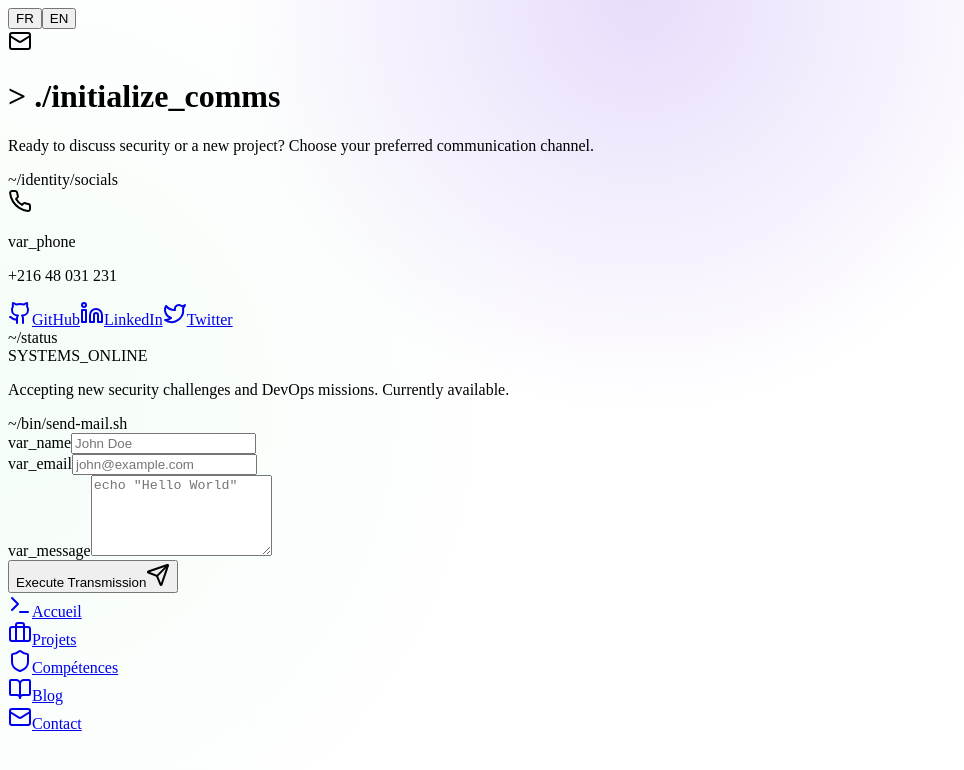
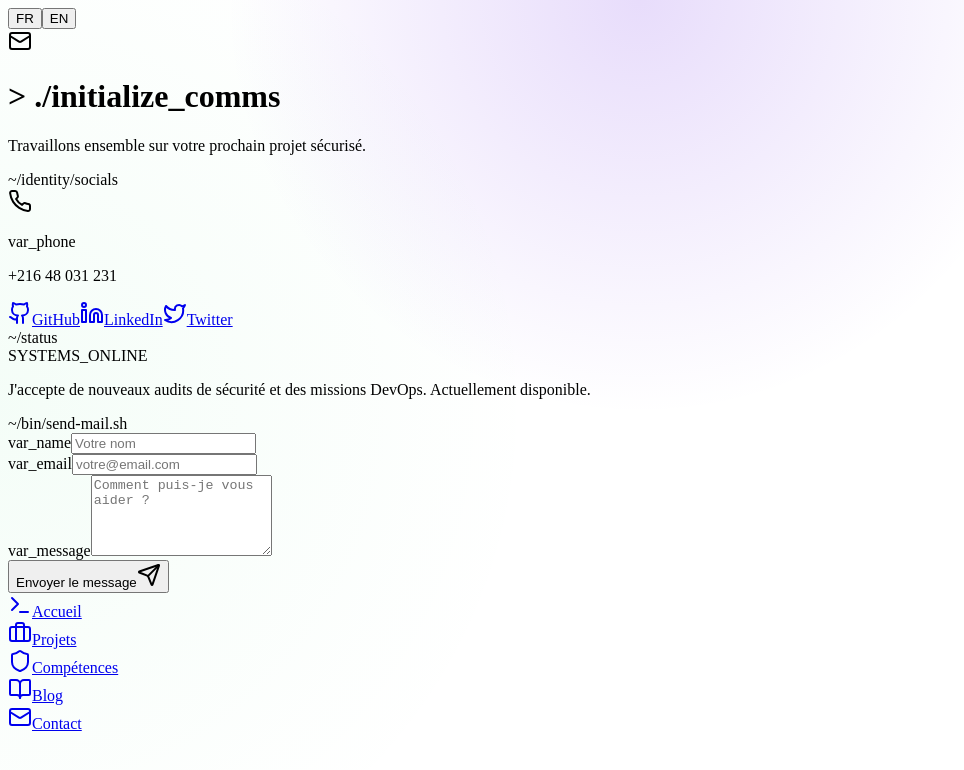
Before and after one commit to hamidbong/hamidbongfolio, a React (Vite) app in the folder client/: page /contact in a window 1280 px wide. Shown: the top 770 px of the page, without its empty margins (0-964 px from the left). Built offline with nearby package versions, Linux system fonts and the light colour scheme; a web font is replaced by a local one.

Commit message:
adding contacts version for english and french

```diff
--- a/client/src/hooks/use-language.tsx
+++ b/client/src/hooks/use-language.tsx
@@ -33,6 +33,9 @@ const translations = {
     "contact.name": "Nom",
     "contact.email": "Email",
     "contact.message": "Message",
+    "contact.placeholder.name": "Votre nom",
+    "contact.placeholder.email": "votre@email.com",
+    "contact.placeholder.message": "Comment puis-je vous aider ?",
     "contact.send": "Envoyer le message",
     "contact.sending": "Envoi en cours...",
     "contact.success": "Message envoyé avec succès !",
@@ -67,6 +70,9 @@ const translations = {
     "contact.name": "Name",
     "contact.email": "Email",
     "contact.message": "Message",
+    "contact.placeholder.name": "Your name",
+    "contact.placeholder.email": "your@email.com",
+    "contact.placeholder.message": "How can I help you?",
     "contact.send": "Send Message",
     "contact.sending": "Sending...",
     "contact.success": "Message sent successfully!",
--- a/client/src/pages/Contact.tsx
+++ b/client/src/pages/Contact.tsx
@@ -7,6 +7,7 @@ import { motion } from "framer-motion";
 import { Mail, Send, Loader2, CheckCircle2, Phone, Github, Linkedin, Twitter } from "lucide-react";
 import { useToast } from "@/hooks/use-toast";
 import { cn } from "@/lib/utils";
+import { useLanguage } from "@/hooks/use-language";
 
 const insertMessageSchema = z.object({
   name: z.string().min(1, "Name is required"),
@@ -25,7 +26,14 @@ const SOCIAL_LINKS = [
 
 export default function Contact() {
   const { toast } = useToast();
+  const { t, language } = useLanguage();
   const sendMessage = useSendMessage();
+
+  const insertMessageSchema = z.object({
+    name: z.string().min(1, language === "fr" ? "Le nom est requis" : "Name is required"),
+    email: z.string().email(language === "fr" ? "Adresse email invalide" : "Invalid email address"),
+    message: z.string().min(10, language === "fr" ? "Le message doit faire au moins 10 caractères" : "Message must be at least 10 characters")
+  });
 
   const form = useForm<InsertMessage>({
     resolver: zodResolver(insertMessageSchema),
@@ -37,21 +45,20 @@ export default function Contact() {
   });
 
   const onSubmit = (data: InsertMessage) => {
-    sendMessage.mutate(data, {
-      onSuccess: () => {
+    sendMessage.mutateAsync(data).then(() => {
       toast({
-          title: "Message Encrypted & Sent",
-          description: "Thank you for reaching out. I'll get back to you shortly.",
+        title: t("contact.success"),
+        description: language === "fr"
+          ? "Merci de m'avoir contacté. Je vous répondrai sous peu."
+          : "Thank you for reaching out. I'll get back to you shortly.",
       });
       form.reset();
-      },
-      onError: (error) => {
+    }).catch((error: any) => {
       toast({
-          title: "Transmission Failed",
-          description: error.message,
+        title: t("contact.error"),
+        description: error.message || (language === "fr" ? "Une erreur inconnue est survenue" : "An unknown error occurred"),
         variant: "destructive",
       });
-      }
     });
   };
 
@@ -73,7 +80,7 @@ export default function Contact() {
           <span className="text-primary">&gt;</span> ./initialize_comms
         </motion.h1>
         <p className="text-muted-foreground">
-          Ready to discuss security or a new project? Choose your preferred communication channel.
+          {t("contact.subtitle")}
         </p>
       </div>
 
@@ -117,7 +124,11 @@ export default function Contact() {
               <span className="text-green-500">SYSTEMS_ONLINE</span>
             </div>
             <p className="mt-4 text-xs text-muted-foreground leading-relaxed">
-              Accepting new security challenges and DevOps missions. <span className="text-foreground">Currently available</span>.
+
+              {language === "fr"
+                ? "J'accepte de nouveaux audits de sécurité et des missions DevOps. "
+                : "Accepting new security challenges and DevOps missions. "}
+              <span className="text-foreground">{language === "fr" ? "Actuellement disponible" : "Currently available"}</span>.
             </p>
           </TerminalCard>
         </div>
@@ -131,7 +142,7 @@ export default function Contact() {
                   <input
                     {...form.register("name")}
                     className="w-full bg-background/50 border border-border rounded-lg px-4 py-3 focus:outline-none focus:border-primary/50 focus:ring-1 focus:ring-primary/50 transition-all font-mono placeholder:text-muted-foreground/30"
-                    placeholder='John Doe'
+                    placeholder={t("contact.placeholder.name")}
                   />
                   {form.formState.errors.name && (
                     <p className="text-destructive text-xs font-mono">{form.formState.errors.name.message}</p>
@@ -143,7 +154,7 @@ export default function Contact() {
                   <input
                     {...form.register("email")}
                     className="w-full bg-background/50 border border-border rounded-lg px-4 py-3 focus:outline-none focus:border-primary/50 focus:ring-1 focus:ring-primary/50 transition-all font-mono placeholder:text-muted-foreground/30"
-                    placeholder='john@example.com'
+                    placeholder={t("contact.placeholder.email")}
                   />
                   {form.formState.errors.email && (
                     <p className="text-destructive text-xs font-mono">{form.formState.errors.email.message}</p>
@@ -157,7 +168,7 @@ export default function Contact() {
                   {...form.register("message")}
                   rows={5}
                   className="w-full bg-background/50 border border-border rounded-lg px-4 py-3 focus:outline-none focus:border-primary/50 focus:ring-1 focus:ring-primary/50 transition-all font-mono placeholder:text-muted-foreground/30 resize-none"
-                  placeholder='echo "Hello World"'
+                  placeholder={t("contact.placeholder.message")}
                 />
                 {form.formState.errors.message && (
                   <p className="text-destructive text-xs font-mono">{form.formState.errors.message.message}</p>
@@ -172,16 +183,11 @@ export default function Contact() {
                 {sendMessage.isPending ? (
                   <>
                     <Loader2 className="w-5 h-5 animate-spin" />
-                    Encrypting...
-                  </>
-                ) : sendMessage.isSuccess ? (
-                  <>
-                    <CheckCircle2 className="w-5 h-5" />
-                    Sent Successfully
+                    {t("contact.sending")}
                   </>
                 ) : (
                   <>
-                    Execute Transmission
+                    {t("contact.send")}
                     <Send className="w-4 h-4 group-hover:translate-x-1 transition-transform" />
                   </>
                 )}
```
Lines whose indentation alone changed are shown as unchanged.
